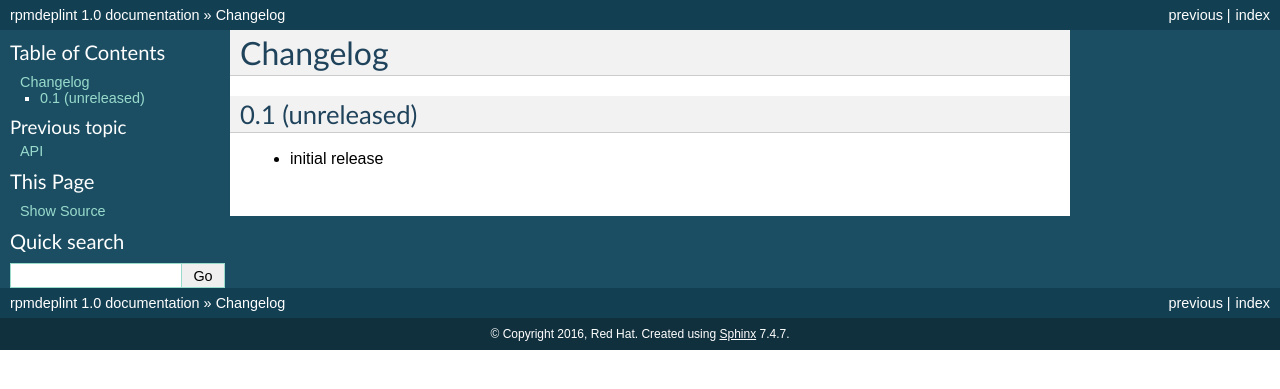
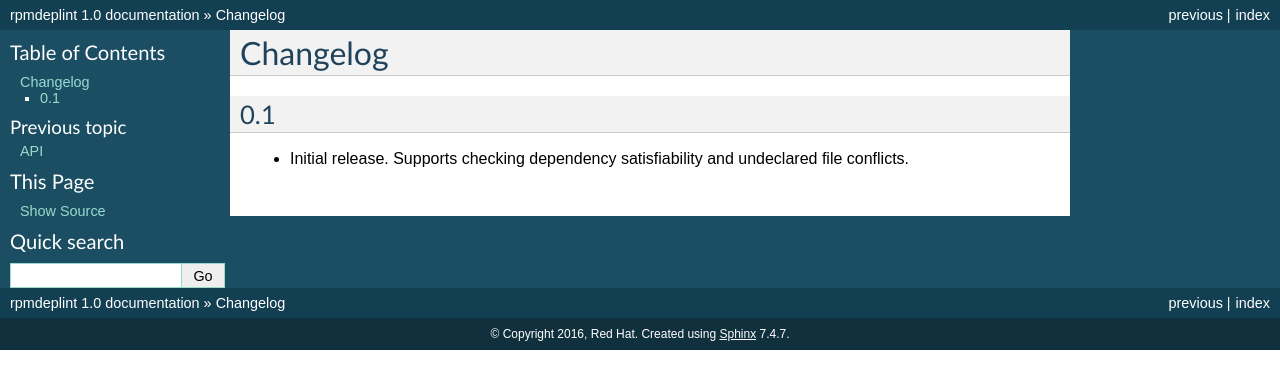
Before and after one commit to default-to-open/rpmdeplint, a Sphinx documentation site: the page built from docs/CHANGES.rst, in a window 1280 px wide. Shown: the top 389 px of the page. Built offline with Sphinx 7.4.7, drawn with Linux system fonts in a browser that asks for light colours.

Commit message:
update release notes for 1.0 release
Change-Id: I98a0856c846a60104ceccd0cc05416a16631ffac

```diff
--- a/docs/CHANGES.rst
+++ b/docs/CHANGES.rst
@@ -1,7 +1,8 @@
 Changelog
 ---------
 
-0.1 (unreleased)
-~~~~~~~~~~~~~~~~
+0.1
+~~~
 
-* initial release
+* Initial release. Supports checking dependency satisfiability and
+  undeclared file conflicts.
```
